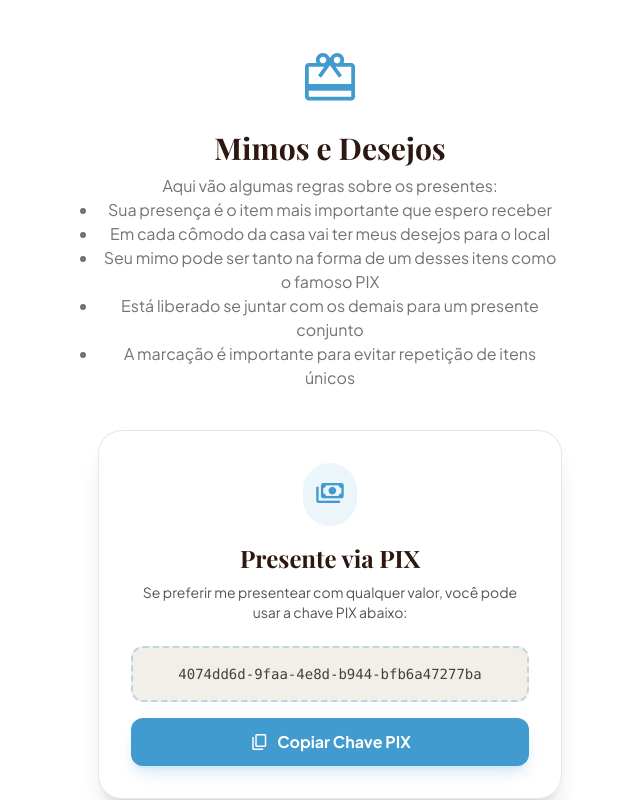
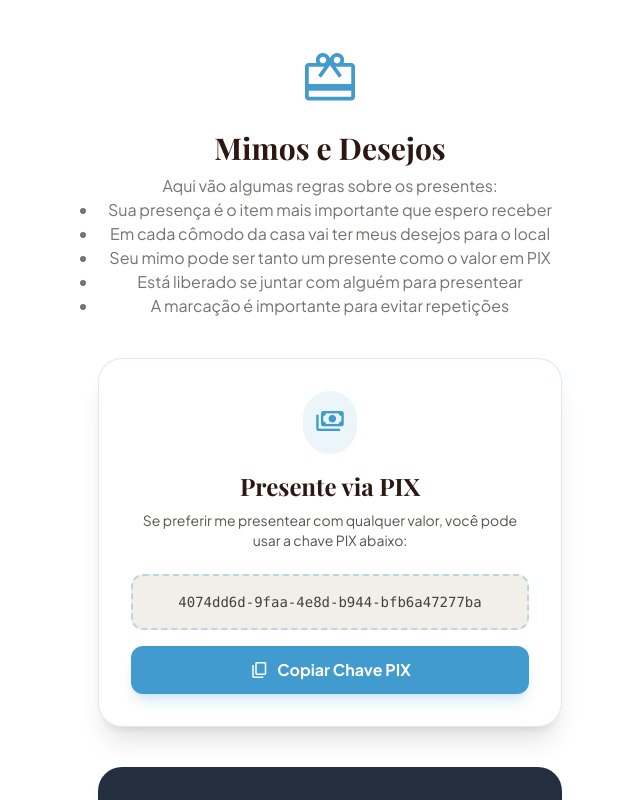
Before and after one commit to aragonp1/chadecasanova, a React (Vite) app: page /#/presentes in a window 1280 px wide. Shown: the top 800 px of the page, without its empty margins (310-950 px from the left). Built offline with nearby package versions, Linux system fonts and the light colour scheme; a web font is replaced by a local one.

Commit message:
Update Gifts.tsx

```diff
--- a/pages/Gifts.tsx
+++ b/pages/Gifts.tsx
@@ -31,9 +31,9 @@ const Gifts: React.FC = () => {
         <ul className="text-stone-500 list-disc">
         <li>Sua presença é o item mais importante que espero receber</li>
         <li>Em cada cômodo da casa vai ter meus desejos para o local</li>
-        <li>Seu mimo pode ser tanto na forma de um desses itens como o famoso PIX</li>
-        <li>Está liberado se juntar com os demais para um presente conjunto</li>
-        <li>A marcação é importante para evitar repetição de itens únicos</li>
+        <li>Seu mimo pode ser tanto um presente como o valor em PIX</li>
+        <li>Está liberado se juntar com alguém para presentear</li>
+        <li>A marcação é importante para evitar repetições</li>
         </ul>
       </header>
 
```
